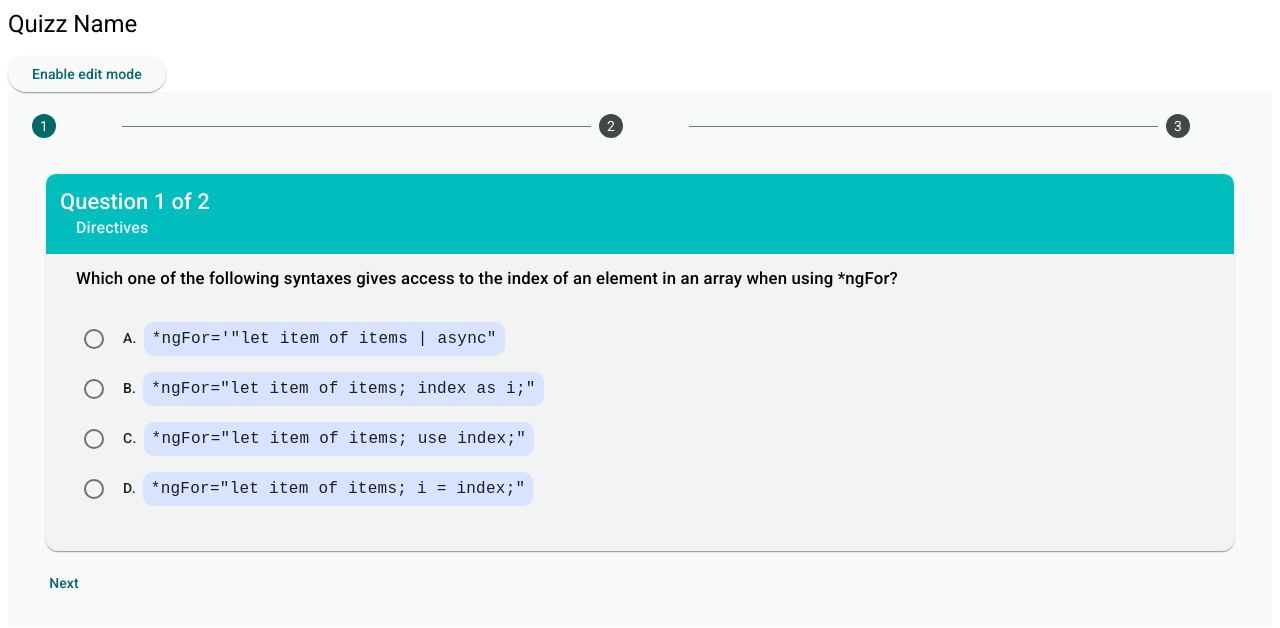
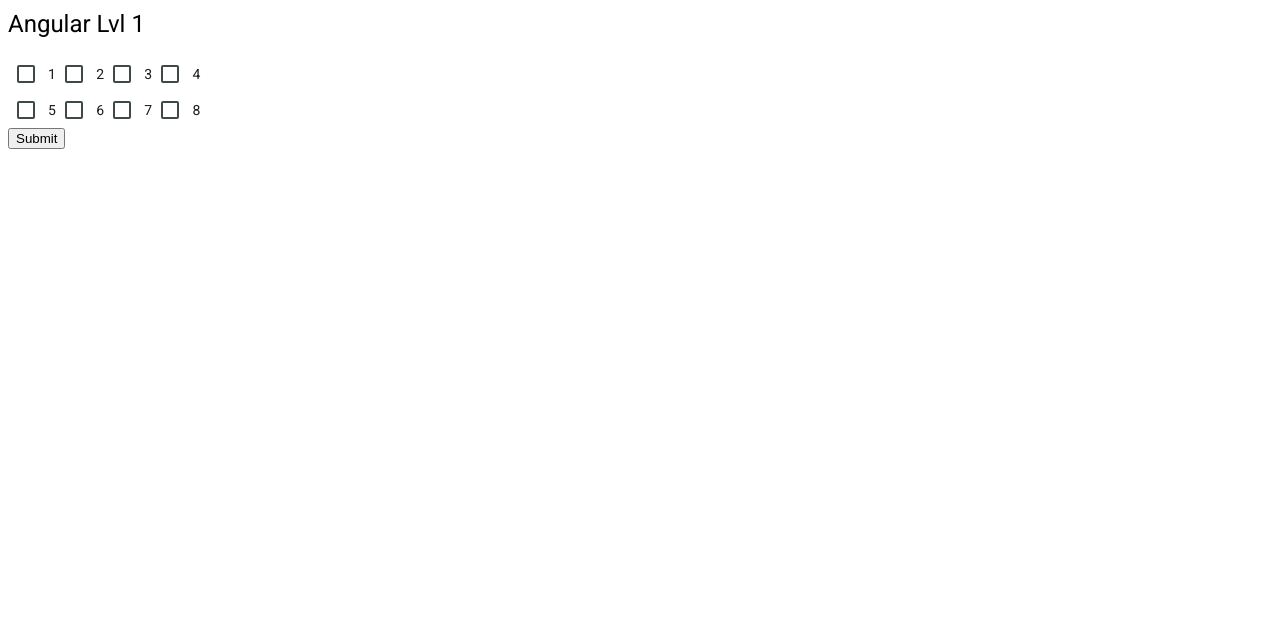
Before and after one commit to Khosheik/training-buddy, an Angular app: page / in a window 1280 px wide. Shown: the top 628 px of the page. Built offline with nearby package versions, Linux system fonts and the light colour scheme.

Commit message:
keep changes logged

```diff
--- /dev/null
+++ b/src/app/form-group.pipe.ts
@@ -0,0 +1,25 @@
+import { Pipe, PipeTransform } from '@angular/core';
+import { FormControl, FormGroup } from '@angular/forms';
+
+@Pipe({
+  name: 'formGroup',
+  standalone: true
+})
+export class FormGroupPipe implements PipeTransform {
+
+  transform(question: any): any {
+    let controls = {}
+
+    for(const option of question.options){
+      controls = {
+        ...controls,
+        [option.key]: new FormControl(null)
+      }
+    }
+
+    const formGroup = new FormGroup({...controls})
+    console.log(`question ${question.key}`, formGroup)
+    return formGroup
+  }
+
+}
--- a/src/app/question/question.component.html
+++ b/src/app/question/question.component.html
@@ -6,31 +6,32 @@
         </mat-card-title-group>
     </mat-card-header>
     <mat-card-content>
-        <h3 class="question">{{question.questionText}}</h3>
-        @if(question.questionType === "CHECKBOX"){
-        @for(answer of question.answers; track answer.id) {
-        <mat-checkbox formControlName="question1ACtrl">
-            <span>{{answer.id}}.</span>
-            @if(answer.answerType === code) {
-            <code>{{answer.answerText}}</code>
+        <h3 class="question">{{question.label}}</h3>
+
+        @if(question.type === "CHECKBOX"){
+        @for(option of question.options; track option) {
+        <mat-checkbox [name]="option.key">
+            <span>{{option.key}}.</span>
+            @if(option.type === code) {
+            <code>{{option.value}}</code>
             }
             @else {
-            {{answer.answerText}}
+            {{option.value}}
             }
         </mat-checkbox>
         }
         }
 
-        @else if (question.questionType === "RADIO") {
-        <mat-radio-group aria-label="Select an option">
-            @for(answer of question.answers; track answer.id) {
-            <mat-radio-button value="answer.id" formControlName="question1ACtrl">
-                <span>{{answer.id}}.</span>
-                @if(answer.answerType === code) {
-                <code>{{answer.answerText}}</code>
+        @else if (question.type === "RADIO") {
+        <mat-radio-group aria-label="Select an option" [id]="question.id" name="test2">
+            @for(option of question.options; track option.key) {
+            <mat-radio-button [name]="option.key">
+                <span>{{option.key}}.</span>
+                @if(option.type === code) {
+                <code>{{option.value}}</code>
                 }
                 @else {
-                {{answer.answerText}}
+                {{option.value}}
                 }
             </mat-radio-button>
             }
--- a/src/app/question/question.component.ts
+++ b/src/app/question/question.component.ts
@@ -1,10 +1,11 @@
-import { Component, Input } from '@angular/core';
+import { Component, Input, OnInit } from '@angular/core';
 import { MatCardModule } from '@angular/material/card';
-import {MatIconModule} from '@angular/material/icon';
-import {MatCheckboxModule} from '@angular/material/checkbox';
-import {MatRadioModule} from '@angular/material/radio';
+import { MatIconModule } from '@angular/material/icon';
+import { MatCheckboxModule } from '@angular/material/checkbox';
+import { MatRadioModule } from '@angular/material/radio';
 import { Question } from './question.types';
 import { QuizzService } from '../quizz.service';
+import { UntypedFormGroup } from '@angular/forms';
 
 @Component({
   selector: 'tb-question',
@@ -15,9 +16,12 @@
 })
 export class QuestionComponent {
   @Input() question!: Question;
+
   code = "CODE";
-  questions: Question[] = this.quizzService.questions;
+  questions: Question[] = this.quizzService.getQuestions(0) as Question[];
 
-  constructor(private quizzService: QuizzService){}
+  constructor(private quizzService: QuizzService){
+  }
+
 
 }
--- a/src/app/questions.json
+++ b/src/app/questions.json
@@ -1,58 +1,64 @@
 [
     {
+        "quizzName": "Angular Lvl 1",
+        "quizzId": 0,
+        "questions": [
+            {
                 "id": 0,
-        "questionNumber": "question1",
-        "questionText": "Which one of the following syntaxes gives access to the index of an element in an array when using *ngFor?",
-        "questionType": "RADIO",
-        "answers": [
+                "key": "question1",
+                "label": "Which one of the following syntaxes gives access to the index of an element in an array when using *ngFor?",
+                "type": "RADIO",
+                "options": [
                     {
-                "id": "A",
-                "answerText": "*ngFor='\"let item of items | async\"",
-                "answerType": "CODE"
+                        "key": "question1A",
+                        "value": "*ngFor='\"let item of items | async\"",
+                        "type": "CODE"
                     },
                     {
-                "id": "B",
-                "answerText": "*ngFor=\"let item of items; index as i;\"",
-                "answerType": "CODE"
+                        "key": "question1B",
+                        "value": "*ngFor=\"let item of items; index as i;\"",
+                        "type": "CODE"
                     },
                     {
-                "id": "C",
-                "answerText": "*ngFor=\"let item of items; use index;\"",
-                "answerType": "CODE"
+                        "key": "question1C",
+                        "value": "*ngFor=\"let item of items; use index;\"",
+                        "type": "CODE"
                     },
                     {
-                "id": "D",
-                "answerText": "*ngFor=\"let item of items; i = index;\"",
-                "answerType": "CODE"
+                        "key": "question1D",
+                        "value": "*ngFor=\"let item of items; i = index;\"",
+                        "type": "CODE"
                     }
                 ]
             },
             {
                 "id": 1,
-        "questionNumber": "question2",
-        "questionText": "How is AngularJS different from Angular? (multiple answers can be selected)",
-        "questionType": "CHECKBOX",
-        "answers": [
+                "key": "question2",
+                "label": "How is AngularJS different from Angular? (multiple answers can be selected)",
+                "type": "CHECKBOX",
+                "options": [
                     {
-                "id": "A",
-                "answerText": "Angular is written in TypeScript while Angular JS is written in JavaScript",
-                "answerType": "TEXT"
+                        "key": "question2A",
+                        "value": "Angular is written in TypeScript while Angular JS is written in JavaScript",
+                        "type": "TEXT"
                     },
                     {
-                "id": "B",
-                "answerText": "Angular JS does not support dependency injection",
-                "answerType": "TEXT"
+                        "id": "question2B",
+                        "value": "Angular JS does not support dependency injection",
+                        "type": "TEXT"
                     },
                     {
-                "id": "C",
-                "answerText": "Angular is a full-rewrite of Angular JS",
-                "answerType": "TEXT"
+                        "id": "question2C",
+                        "value": "Angular is a full-rewrite of Angular JS",
+                        "type": "TEXT"
                     },
                     {
-                "id": "D",
-                "answerText": "Angular JS does not support two-way bindings",
-                "answerType": "TEXT"
+                        "id": "question2D",
+                        "value": "Angular JS does not support two-way bindings",
+                        "type": "TEXT"
                     }
                 ]
             }
         ]
+    }
+]
--- a/src/app/quizz.service.ts
+++ b/src/app/quizz.service.ts
@@ -6,8 +6,22 @@
   providedIn: 'root'
 })
 export class QuizzService {
-  questions: Question[] = data as Question[];
 
+  getQuestions(quizzId: number): Question[] | null {
+    for (let datum of data) {
+      if (quizzId === datum.quizzId) {
+        return datum.questions as Question[];
+      }
+    }
+    return null;
+  };
 
-  constructor() { }
+  getQuizzTitle(quizzId: number): string | null {
+    for (let datum of data) {
+      if (quizzId === datum.quizzId) {
+        return datum.quizzName;
+      }
+    }
+    return null;
+  };
 }
--- a/src/app/quizz/quizz.component.html
+++ b/src/app/quizz/quizz.component.html
@@ -1,28 +1,16 @@
-<h1>Quizz Name</h1>
-
-<button mat-raised-button (click)="isEditable = !isEditable">
-  {{!isEditable ? 'Enable edit mode' : 'Disable edit mode'}}
-</button>
-
-<mat-stepper linear #stepper>
-
-  @for(questionAndFormGroup of questionAndFormGroupArray; track questionAndFormGroup) {
-  <mat-step [stepControl]="questionAndFormGroup.formGroup" [editable]="isEditable">
-    <form [formGroup]="questionAndFormGroup.formGroup">
-      <tb-question [question]="questionAndFormGroup.question" />
-      <div>
-        <button mat-button matStepperNext>Next</button>
-      </div>
+<h1>{{quizzName}}</h1>
+<form (ngSubmit)="submit(quizzForm.value)" [formGroup]="quizzForm">
+    <form [formGroup]="question1">
+        <mat-checkbox formControlName="question1ACtrl">1</mat-checkbox>
+        <mat-checkbox formControlName="question1BCtrl">2</mat-checkbox>
+        <mat-checkbox formControlName="question1CCtrl">3</mat-checkbox>
+        <mat-checkbox formControlName="question1DCtrl">4</mat-checkbox>
     </form>
-  </mat-step>
-  }
-
-
-  <mat-step>
-    <p>You are now done.</p>
-    <div>
-      <button mat-button matStepperPrevious>Back</button>
-      <button mat-button (click)="stepper.reset()">Reset</button>
-    </div>
-  </mat-step>
-</mat-stepper>
+    <form [formGroup]="question2">
+        <mat-checkbox formControlName="question2ACtrl">5</mat-checkbox>
+        <mat-checkbox formControlName="question2BCtrl">6</mat-checkbox>
+        <mat-checkbox formControlName="question2CCtrl">7</mat-checkbox>
+        <mat-checkbox formControlName="question2DCtrl">8</mat-checkbox>
+    </form>
+    <button type="submit">Submit</button>
+</form>
--- a/src/app/quizz/quizz.component.ts
+++ b/src/app/quizz/quizz.component.ts
@@ -1,10 +1,12 @@
-import { Component } from '@angular/core';
-import { FormBuilder, Validators, FormsModule, ReactiveFormsModule, FormGroup, UntypedFormGroup } from '@angular/forms';
+import { Component, OnInit } from '@angular/core';
+import { FormBuilder, FormGroup, ReactiveFormsModule, UntypedFormGroup } from '@angular/forms';
 import { MatButtonModule } from '@angular/material/button';
 import { MatStepperModule } from '@angular/material/stepper';
 import { QuestionComponent } from '../question/question.component';
+import {MatCheckboxModule} from '@angular/material/checkbox';
 import { QuizzService } from '../quizz.service';
-import { Question, Answer } from '../question/question.types';
+import { Question, Option } from '../question/question.types';
+import { FormGroupPipe } from '../form-group.pipe';
 
 interface QuestionAndFromGroup {
   question: Question,
@@ -18,25 +20,51 @@
     QuestionComponent,
     MatButtonModule,
     MatStepperModule,
-    FormsModule,
     ReactiveFormsModule,
+    MatCheckboxModule,
+    FormGroupPipe
   ],
   templateUrl: './quizz.component.html',
-  styleUrl: './quizz.component.scss'
+  styleUrl: './quizz.component.scss',
 })
-export class QuizzComponent {
-  questions: Question[] = this.quizzService.questions;
+export class QuizzComponent implements OnInit {
+  questions: Question[] | null = this.quizzService.getQuestions(0);
+  quizzName: string | null = this.quizzService.getQuizzTitle(0);
   questionAndFormGroupArray: QuestionAndFromGroup[] = [];
   isEditable = false;
 
+  question1: any = this.fb.group({
+    question1ACtrl: [false],
+    question1BCtrl: [false],
+    question1CCtrl: [false],
+    question1DCtrl: [false],
+  });
+  question2: any = this.fb.group({
+    question2ACtrl: [false],
+    question2BCtrl: [false],
+    question2CCtrl: [false],
+    question2DCtrl: [false],
+  });
+
+  quizzForm: FormGroup = this.fb.group({
+    question1: this.question1,
+    question2: this.question2,
+  });
+
+
   constructor(private quizzService: QuizzService, private fb: FormBuilder) {
-    this.createQuestionAndFormGroupArray(this.questions);
+
   }
 
-  createControls(answers: Answer[], questionNumber: string) {
+  ngOnInit() {
+    this.createQuestionAndFormGroupArray(this.questions);
+    //this.createQuizzForm(this.questionAndFormGroupArray)
+  }
+
+  createControls(options: Option[], questionKey: string) {
     let controlsNameList = {}
-    for(const answer of answers) {
-      const nameControl = `${questionNumber}${answer.id}Ctrl`;
+    for(const option of options) {
+      const nameControl = `${option.key}Ctrl`;
       controlsNameList = {
         ...controlsNameList,
         [nameControl]: [null],
@@ -45,14 +73,38 @@
     return controlsNameList;
   }
 
-  createQuestionAndFormGroupArray(questions: Question[]): void {
-    for(const question of questions){
-      this.questionAndFormGroupArray
-      this.questionAndFormGroupArray.push({
-        question,
-        formGroup: this.fb.group(this.createControls(question.answers, question.questionNumber))
-      })
+  createQuestionAndFormGroupArray(questions: Question[] | null): void {
+    if(questions){
+      for(const question of questions){
+        const formGroup =  this.fb.group(this.createControls(question.options, question.key));
+        this.questionAndFormGroupArray.push({
+          question,
+          formGroup,
+        })
+      }
     }
   }
 
-}
+  submit(value:any){
+    console.log("SUBMITTED")
+    console.log(value)
+  }
+
+
+  createQuizzForm(questionAndFromGroupArray: any) {
+    let formGroups = {};
+
+    for(let questionAndFormGroup of questionAndFromGroupArray) {
+      const formGroupName = questionAndFormGroup.question.key;
+      const formGroupControls = questionAndFormGroup.formGroup.controls;
+      formGroups = {
+        ...formGroups,
+        [formGroupName]: this.fb.group(formGroupControls)
+      }
+    }
+
+    this.quizzForm = this.fb.group(formGroups)
+    console.log(this.quizzForm)
+
+    }
+  }
```
Also changed, not shown: src/app/form-group-control.pipe.ts (added, +13 -0 lines), src/app/question/question.types.ts (+10 -10 lines), 2 other files (tests, documents, lock files or other folders). Lines whose indentation alone changed are shown as unchanged.
